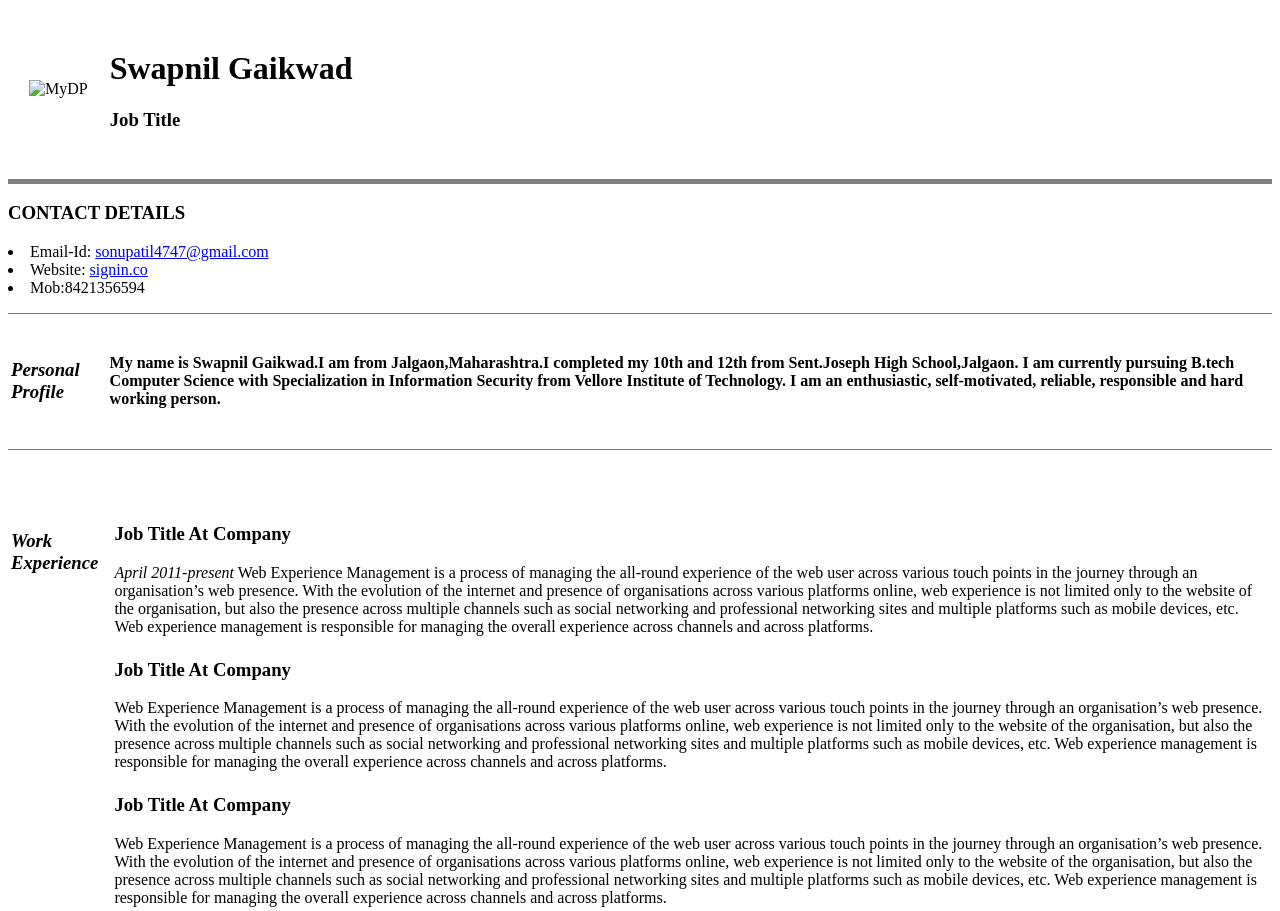
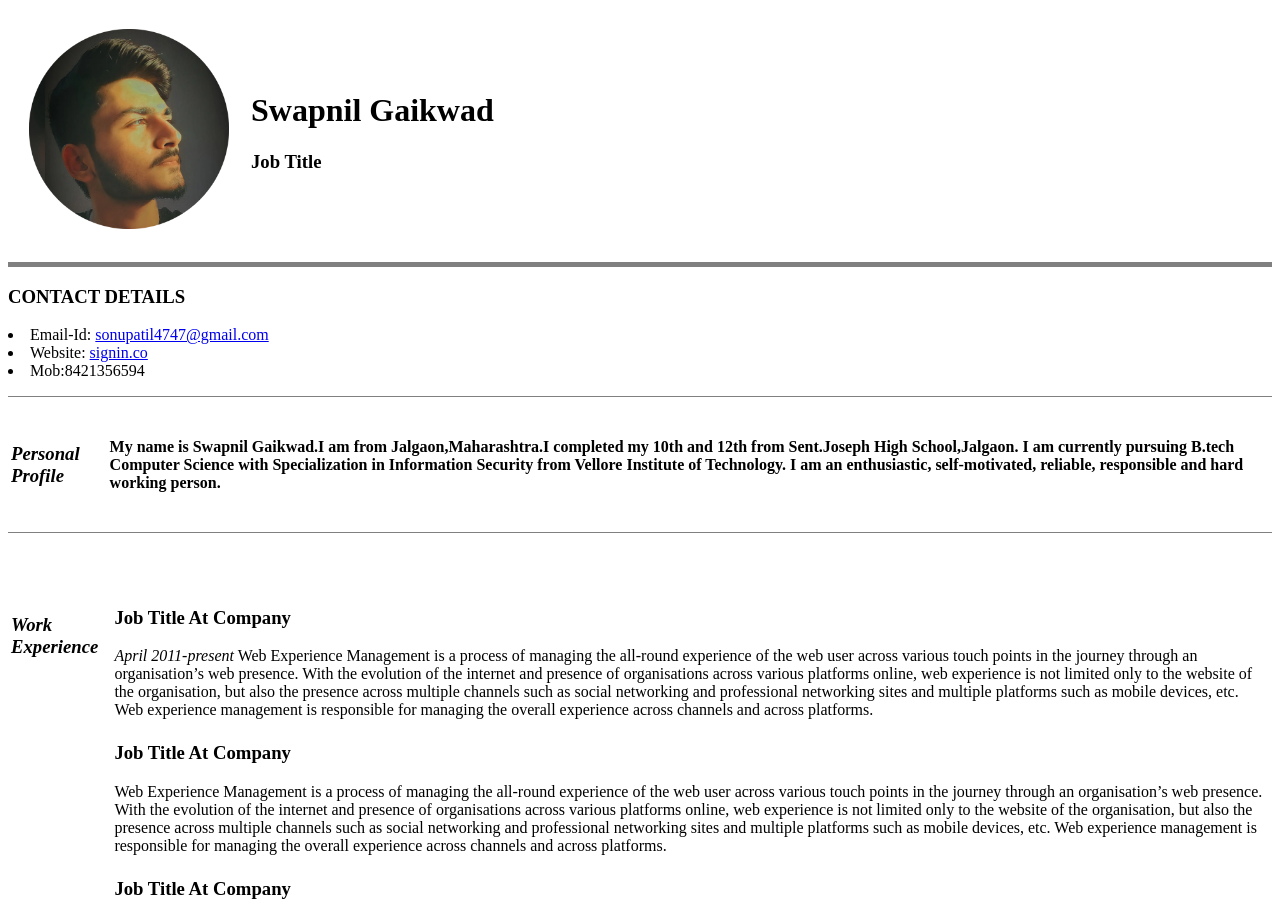
Before and after one commit to samoverride21/cv, a plain HTML site: page index.html in a window 1280 px wide. Shown: the top 911 px of the page. Drawn offline with Linux system fonts and the light colour scheme.

Commit message:
Update index.html

```diff
--- a/index.html
+++ b/index.html
@@ -9,7 +9,7 @@
 <body>
     <table cellspacing="20">
         <tr>
-            <td><img src="imag2/dp.png" alt="MyDP" height="200"> </td>
+            <td><img src="dp.png" alt="MyDP" height="200"> </td>
             <td>
                 <h1><strong>Swapnil Gaikwad</strong> </h1>
                 <p>
```
